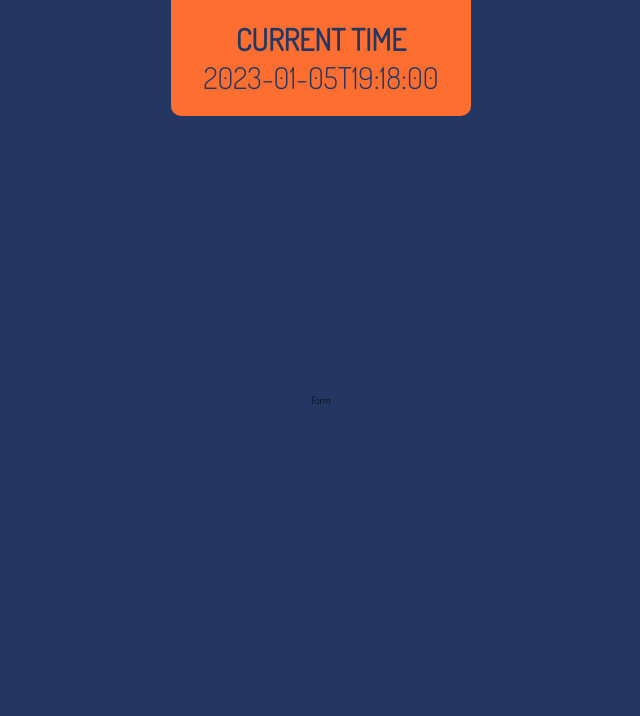
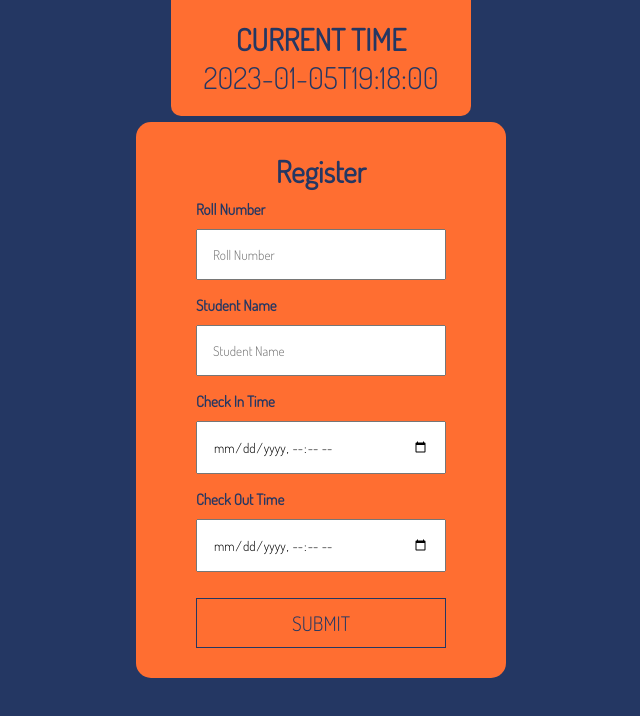
Before and after one commit to anmoljhamb/student_checkin, a React (Create React App) app: page / in a window 1280 px wide. Shown: the top 716 px of the page, without its empty margins (319-959 px from the left). Built offline with nearby package versions, Linux system fonts and the light colour scheme.

Commit message:
added form

```diff
--- a/src/components/CheckInForm.css
+++ b/src/components/CheckInForm.css
@@ -0,0 +1,63 @@
+form {
+    border-radius: 1.5rem;
+    padding: 1rem 6rem;
+    background-color: var(--secondary);
+    display: flex;
+    justify-content: center;
+    color: var(--primary);
+    align-items: center;
+    flex-direction: column;
+}
+
+form h1 {
+    margin-top: 2rem;
+    margin-bottom: 1rem;
+    color: var(--primary);
+    font-size: 3rem;
+    font-weight: bold;
+}
+
+form button {
+    width: 100%;
+    height: 5rem;
+    border: 0.1rem solid var(--primary);
+    background-color: var(--secondary);
+    color: var(--primary);
+    padding: 1rem;
+    font-size: 2rem;
+    text-transform: uppercase;
+    cursor: pointer;
+    margin-top: 1rem;
+    margin-bottom: 2rem;
+    transition: var(--transition);
+}
+
+form button:hover {
+    border-radius: 4rem;
+    background-color: var(--primary);
+    color: var(--secondary);
+}
+
+input {
+    padding: 1.5rem;
+    margin: 1rem 0rem 0rem 0rem;
+}
+
+.formInput {
+    font-size: 1.5rem;
+    display: flex;
+    flex-direction: column;
+    width: 25rem;
+    margin-bottom: 1rem;
+}
+
+.formInput label {
+    font-weight: bold;
+}
+
+.formInput span {
+    font-size: 1.5rem;
+    color: var(--teritary);
+    font-weight: bold;
+    padding: 0.3rem;
+}
--- a/src/components/CheckInForm.jsx
+++ b/src/components/CheckInForm.jsx
@@ -1,8 +1,83 @@
 import React from "react";
+import { useState } from "react";
 import "./CheckInForm.css";
+import FormInput from "./FormInput";
 
 const CheckInForm = () => {
-    return <div>Form</div>;
+    const initalForm = {
+        name: "",
+        rollNumber: "",
+        checkInTime: "",
+        checkOutTime: "",
+    };
+
+    const [form, setForm] = useState(initalForm);
+
+    const inputs = [
+        {
+            id: 1,
+            name: "rollNumber",
+            type: "number",
+            placeholder: "Roll Number",
+            label: "Roll Number",
+            errorMessage: "",
+            required: true,
+        },
+        {
+            id: 2,
+            name: "name",
+            type: "text",
+            placeholder: "Student Name",
+            label: "Student Name",
+            errorMessage: "",
+            required: true,
+        },
+        {
+            id: 3,
+            name: "checkInTime",
+            type: "datetime-local",
+            placeholder: "Check In Time",
+            label: "Check In Time",
+            errorMessage: "",
+            required: true,
+        },
+        {
+            id: 4,
+            name: "checkOutTime",
+            type: "datetime-local",
+            placeholder: "Check Out Time",
+            label: "Check Out Time",
+            errorMessage: "",
+            required: true,
+        },
+    ];
+
+    const handleOnChange = (event) => {
+        setForm({ ...form, [event.target.name]: event.target.value });
+    };
+
+    const handleOnSubmit = (event) => {
+        event.preventDefault();
+        console.log(form);
+        setForm(initalForm);
+    };
+
+    return (
+        <div className="studentForm">
+            <form onSubmit={handleOnSubmit}>
+                <h1>Register</h1>
+                {inputs.map((el) => (
+                    <FormInput
+                        key={el.id}
+                        {...el}
+                        value={form[el.name]}
+                        onChange={handleOnChange}
+                    />
+                ))}
+                <button>Submit</button>
+            </form>
+        </div>
+    );
 };
 
 export default CheckInForm;
--- /dev/null
+++ b/src/components/FormInput.jsx
@@ -0,0 +1,24 @@
+import React, { useState } from "react";
+
+const FormInput = (props) => {
+    const { label, onChange, errorMessage, ...inputProps } = props;
+    const [focused, setFocused] = useState(false);
+
+    return (
+        <div className="formInput">
+            <label htmlFor="">{label}</label>
+            <input
+                onChange={onChange}
+                placeholder={props.placeholder}
+                {...inputProps}
+                onBlur={() => {
+                    setFocused(true);
+                }}
+                focused={focused.toString()}
+            />
+            <span>{errorMessage}</span>
+        </div>
+    );
+};
+
+export default FormInput;
--- a/src/components/index.js
+++ b/src/components/index.js
@@ -1,3 +1,4 @@
 export { default as CheckInForm } from "./CheckInForm";
 export { default as StudentsList } from "./StudentsList";
 export { default as CurrentTime } from "./CurrentTime";
+export { default as FormInput } from "./FormInput";
--- a/src/index.css
+++ b/src/index.css
@@ -7,7 +7,7 @@
 
     --border: 0.1rem solid #ad8e70;
     --borderRadius: 1rem;
-    --transiton: all 0.3s ease-in-out;
+    --transition: all 0.3s ease-in-out;
 }
 
 * {
```
